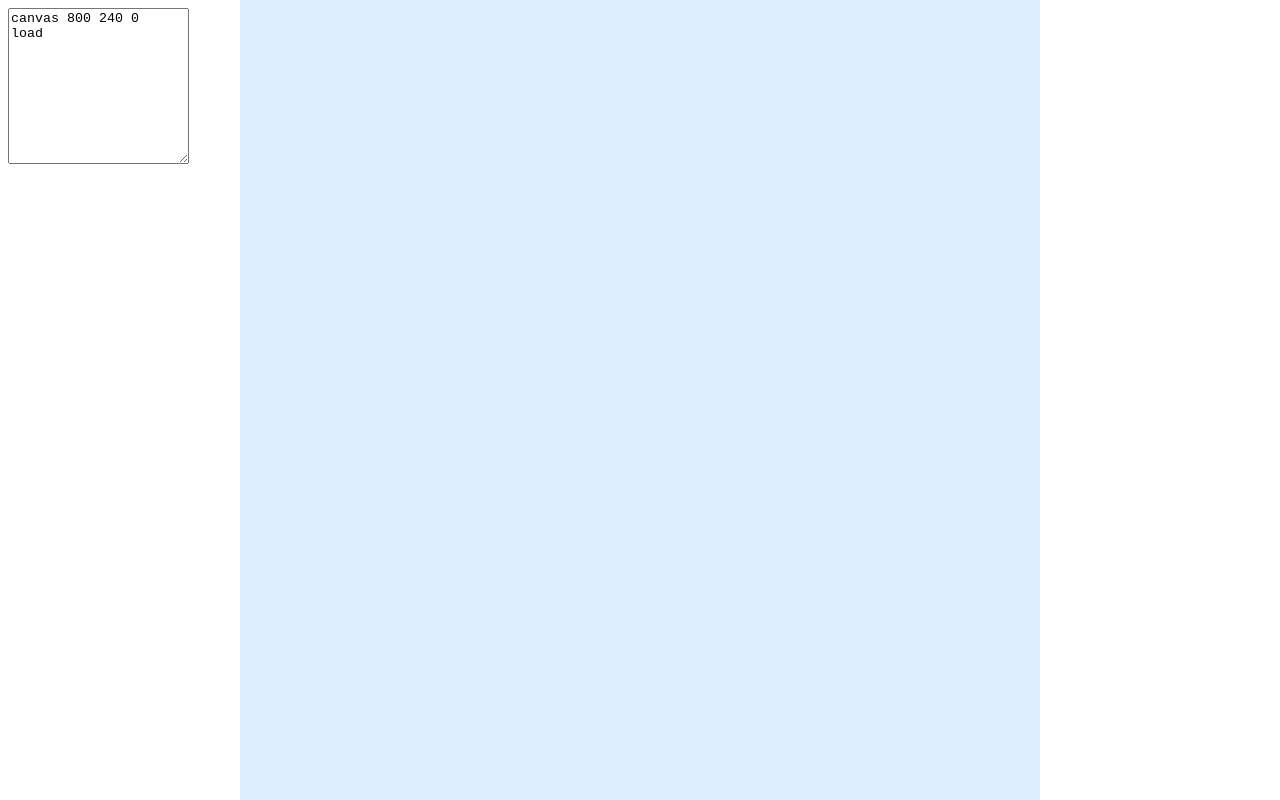
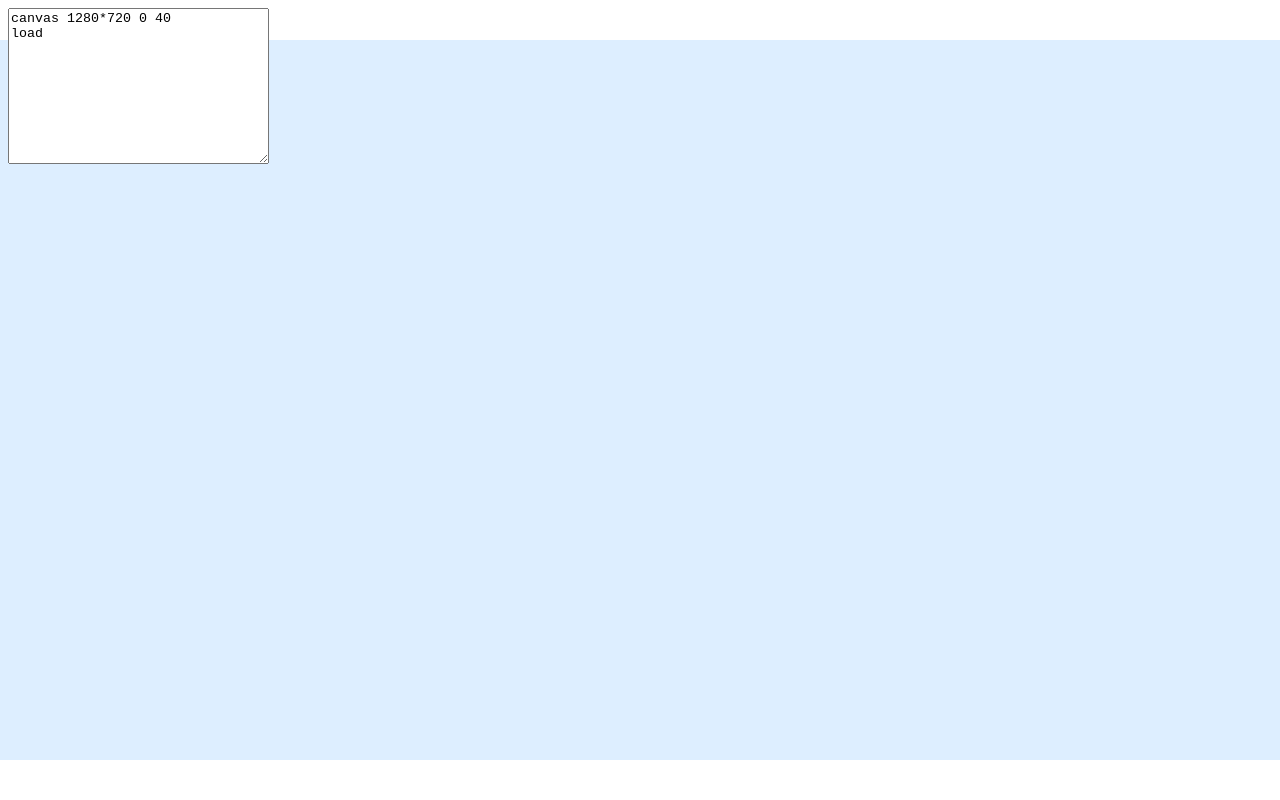
Before and after one commit to xem/responsiveTouchGameFramework, a plain HTML site: page index.html in a window 1280 px wide. Drawn offline with Linux system fonts and the light colour scheme.

Commit message:
any canvas size

```diff
--- a/index.html
+++ b/index.html
@@ -1,59 +1,126 @@
 <!doctype html>
 <meta charset=utf-8>
+<meta content="width=device-width,user-scalable=no" name=viewport>
+<meta name="apple-mobile-web-app-capable" content=yes>
+<meta name="apple-mobile-web-app-status-bar-style" content=black>
+<meta name="mobile-web-app-capable" content=yes>
 <title>responsiveTouchGameFramework</title>
-<canvas id=a width=1000 height=1000></canvas>
-<textarea id=i cols=20 rows=10></textarea>
+<canvas id=a></canvas>
+<textarea id=i cols=30 rows=10></textarea>
 <script>
 
-onresize=onrotate=b=>{
-  b=a.getBoundingClientRect();
-  canvas_size=b.width;canvas_left=b.left;canvas_top=b.top;
+/* Customizable canvas size */
+canvas_width = 960;
+canvas_height = 540;
+
+canvas_ratio = canvas_width / canvas_height;
+canvas_left = 0;
+canvas_top = 0;
+
+/* Resize */
+onresize = onrotate = b => {
+
+  screen_ratio = innerWidth / innerHeight;
+
+  /* Full width */
+  if(canvas_ratio > screen_ratio){
+    canvas_real_width = innerWidth;
+    canvas_real_height = innerWidth / canvas_ratio;
+    canvas_left = 0;
+    canvas_top = (innerHeight - canvas_real_height) / 2;
+  }
+
+  /* Full height */
+  else {
+    canvas_real_width = innerHeight * canvas_ratio;
+    canvas_real_height = innerHeight;
+    canvas_left = (innerWidth - canvas_real_width) / 2;
+    canvas_top = 0;
+  }
+  a.width = canvas_real_width;
+  a.height = canvas_real_height;
+
   /* your resize/rotate code here: */
-  i.value+="canvas " + canvas_size + " " + canvas_left + " " + canvas_top + "\n";
+  i.value += "canvas " + ~~canvas_real_width + "*" + ~~canvas_real_height + " " + ~~canvas_left + " " + ~~canvas_top + "\n";
+  i.scrollTop = i.scrollHeight;
+  /* end */
 };
 
-update_mouse=e=>{
-  return [~~(((e.pageX||e.changedTouches[0].pageX)-canvas_left)*1000/canvas_size),~~((e.pageY||e.changedTouches[0].pageY)*1000/canvas_size)];
+/* Compute mouse / touch coordinates on canvas */
+update_mouse = e => {
+
+  pointer = {};
+  if(e.changedTouches){
+    pointer = e.changedTouches[0];
+  }
+  else {
+    pointer = e;
+  }
+
+  return [
+    ~~(((pointer.pageX) - canvas_left) * canvas_width / canvas_real_width),
+    ~~(((pointer.pageY) - canvas_top) * canvas_height / canvas_real_height)
+  ];
 }
 
-onclick=e=>{
-  [click_x,click_y]=update_mouse(e);
+/* Click */
+onclick = e => {
+  e.preventDefault();
+  [click_x, click_y] = update_mouse(e);
+
   /* your click code here */
-  i.value+="click " + click_x + " " + click_y + "\n";
+  i.value += "click " + click_x + " " + click_y + "\n";
   i.scrollTop = i.scrollHeight;
+  /* end */
 };
 
-onmousedown=ontouchstart=e=>{
-  [down_x,down_y]=update_mouse(e);
+/* Mousedown / touchstart */
+onmousedown = ontouchstart = e => {
+  e.preventDefault();
+  [down_x, down_y] = update_mouse(e);
+
   /* your mousedown code here: */
-  i.value+="down " + down_x + " " + down_y + "\n";
+  i.value += "down " + down_x + " " + down_y + "\n";
   i.scrollTop = i.scrollHeight;
+  /* end */
+
 };
 
-onmousemove=ontouchmove=e=>{
-  [move_x,move_y]=update_mouse(e);
+/* Mousemove / touchmove */
+onmousemove = ontouchmove = e => {
+  e.preventDefault();
+  [move_x, move_y] = update_mouse(e);
+
   /* your mousemove code here: */
-  i.value+="move " + move_x + " " + move_y + "\n";
+  i.value += "move " + move_x + " " + move_y + "\n";
   i.scrollTop = i.scrollHeight;
+  /* end */
 };
 
-onmouseup=ontouchend=e=>{
-  [up_x,up_y]=update_mouse(e);
+/* Mouseup / touchend */
+onmouseup = ontouchend = e => {
+  [up_x, up_y] = update_mouse(e);
+
   /* your mouseup code here: */
-  i.value+="up " + up_x + " " + up_y + "\n";
+  i.value += "up " + up_x + " " + up_y + "\n";
   i.scrollTop = i.scrollHeight;
+  /* end */
 };
 
-onload=e=>{
+/* Load */
+onload = e => {
+  a.width = canvas_width;
+  a.height = canvas_height;
   onresize();
+
   /* your onload code here */
-  i.value+="load \n";
+  i.value += "load \n";
   i.scrollTop = i.scrollHeight;
+  /* end */
 }
 
 </script>
 <style>
-  *{position:fixed}
-  #a{width:100vmin;top:50%;left:50%;transform:translateX(-50%)translateY(-50%);background:#def}
+  #a{position:fixed;top:50%;left:50%;transform:translateX(-50%)translateY(-50%);background:#def}
   #i{position:absolute;z-index:2}
 </style>
```
